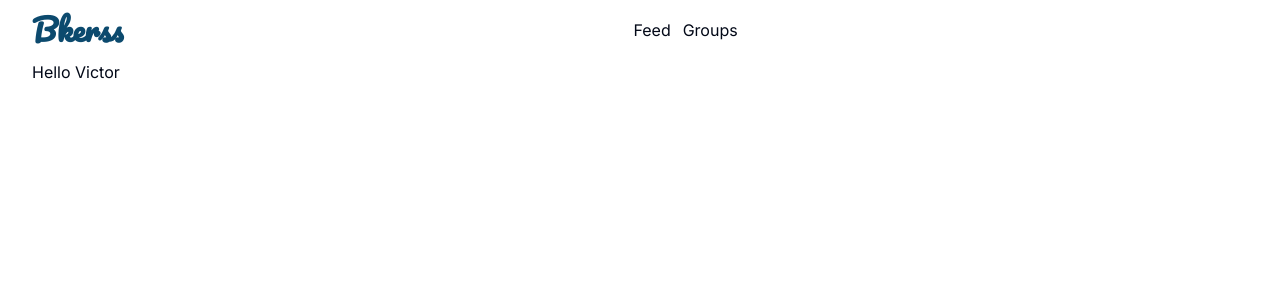
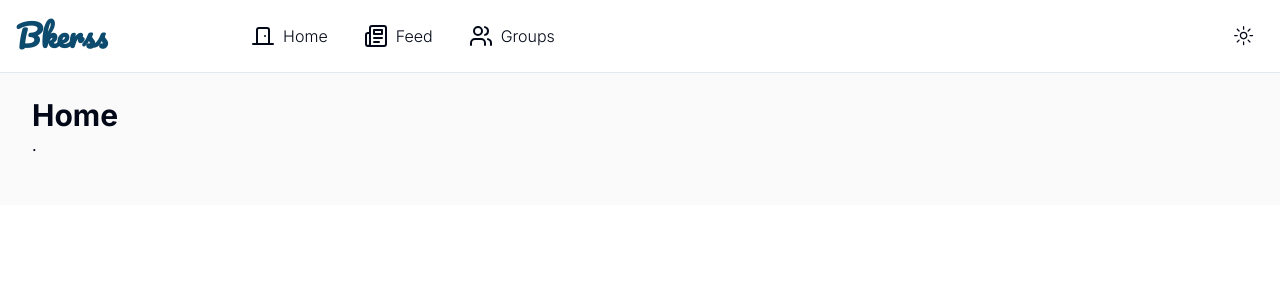
Before and after one commit to victoroab/bkerss, a Next.js app: page /app in a window 1280 px wide. Shown: the top 300 px of the page. Built offline with nearby package versions, Linux system fonts and the light colour scheme; no server answers.

Commit message:
ui: dark mode

```diff
--- a/src/app/(app)/app/page.tsx
+++ b/src/app/(app)/app/page.tsx
@@ -1,3 +1,8 @@
 export default function Page() {
-  return <div>Hello Victor</div>
+  return (
+    <div className="w-full flex flex-col flex-1">
+      <h1 className="text-3xl font-bold">Home</h1>
+      <div className="my-auto">.</div>
+    </div>
+  )
 }
--- a/src/app/(app)/layout.tsx
+++ b/src/app/(app)/layout.tsx
@@ -2,9 +2,13 @@ import { AppHeader } from '@/components/headers'
 
 export default function AppLayout({ children }: { children: React.ReactNode }) {
   return (
-    <main className="w-full">
+    <main className="w-full min-h-screen">
       <AppHeader />
-      <div className="container">{children}</div>
+      <main className="flex w-full flex-1 flex-col">
+        <div className="w-full bg-neutral-50 pt-6 pb-12">
+          <div className="container max-sm:px-4 mx-auto">{children}</div>
+        </div>
+      </main>
     </main>
   )
 }
--- a/src/app/layout.tsx
+++ b/src/app/layout.tsx
@@ -2,6 +2,7 @@ import type { Metadata } from 'next'
 import { Inter } from 'next/font/google'
 import './globals.css'
 import { ClerkProvider } from '@clerk/nextjs'
+import { ThemeProvider } from '@/components/theme-provider'
 
 const inter = Inter({ subsets: ['latin'] })
 
@@ -18,7 +19,16 @@ export default function RootLayout({
   return (
     <ClerkProvider>
       <html lang="en">
-        <body className={inter.className}>{children}</body>
+        <body className={inter.className}>
+          <ThemeProvider
+            attribute="class"
+            defaultTheme="system"
+            enableSystem
+            disableTransitionOnChange
+          >
+            {children}
+          </ThemeProvider>
+        </body>
       </html>
     </ClerkProvider>
   )
--- a/src/components/headers.tsx
+++ b/src/components/headers.tsx
@@ -4,10 +4,12 @@ import { Button } from './ui/button'
 import { Pacifico } from 'next/font/google'
 import { cn } from '@/lib/utils'
 import { useEffect, useState } from 'react'
-import { SignedIn, SignIn } from '@clerk/nextjs'
+import { SignedIn, SignIn, UserButton } from '@clerk/nextjs'
 import { SignOutButton, SignedOut } from '@clerk/clerk-react'
 import { Dialog, DialogContent, DialogTrigger } from './ui/dialog'
+import { DoorClosed, Newspaper, Users } from 'lucide-react'
 import Link from 'next/link'
+import { ModeToggle } from './mode-toggle'
 
 const pacifico = Pacifico({
   weight: '400',
@@ -87,35 +89,39 @@ export function Header() {
 }
 
 export function AppHeader() {
-  const [isScroll, setIsScroll] = useState<0 | 1>(0)
-  window.addEventListener('scroll', () => {
-    if (window.scrollY < LOWER) {
-      setIsScroll(0)
-    }
-    if (window.scrollY > LOWER && window.scrollY < UPPER) {
-      setIsScroll(1)
-    }
-  })
-
   return (
-    <header
-      className={`w-full inset-x-0 transition-all duration-150 sticky top-0 z-20 flex items-center backdrop-blur-md ${
-        isScroll > 0 && 'border-b'
-      }`}
-    >
-      <nav className="container flex items-center justify-between py-3">
-        <span
-          className={cn(pacifico.className, 'text-3xl font-bold text-sky-900')}
-        >
-          Bkerss
-        </span>
-        <menu>
-          <ul className="flex items-center gap-3">
-            <li className="cursor-pointer hover:text-sky-600">Feed</li>
-            <li className="cursor-pointer hover:text-sky-600">Groups</li>
+    <header className="w-full inset-x-0 transition-all duration-150 sticky z-20 flex items-center backdrop-blur-md border-b">
+      <nav className="w-full flex items-center p-4">
+        <Link href={'/app'}>
+          <span
+            className={cn(
+              pacifico.className,
+              'text-3xl font-bold text-sky-900'
+            )}
+          >
+            Bkerss
+          </span>
+        </Link>
+        <menu className="ml-36">
+          <ul className="flex items-center gap-9">
+            <li className="cursor-pointer hover:text-sky-600 font-light flex items-center gap-2">
+              <DoorClosed />
+              Home
+            </li>
+            <li className="cursor-pointer hover:text-sky-600 font-light flex items-center gap-2">
+              <Newspaper />
+              Feed
+            </li>
+            <li className="cursor-pointer hover:text-sky-600 font-light flex items-center gap-2">
+              <Users />
+              Groups
+            </li>
           </ul>
         </menu>
-        <div className="flex items-center gap-4"></div>
+        <div className="flex items-center gap-2 ml-auto">
+          <ModeToggle />
+          <UserButton />
+        </div>
       </nav>
     </header>
   )
--- /dev/null
+++ b/src/components/ui/dropdown-menu.tsx
@@ -0,0 +1,200 @@
+"use client"
+
+import * as React from "react"
+import * as DropdownMenuPrimitive from "@radix-ui/react-dropdown-menu"
+import { Check, ChevronRight, Circle } from "lucide-react"
+
+import { cn } from "@/lib/utils"
+
+const DropdownMenu = DropdownMenuPrimitive.Root
+
+const DropdownMenuTrigger = DropdownMenuPrimitive.Trigger
+
+const DropdownMenuGroup = DropdownMenuPrimitive.Group
+
+const DropdownMenuPortal = DropdownMenuPrimitive.Portal
+
+const DropdownMenuSub = DropdownMenuPrimitive.Sub
+
+const DropdownMenuRadioGroup = DropdownMenuPrimitive.RadioGroup
+
+const DropdownMenuSubTrigger = React.forwardRef<
+  React.ElementRef<typeof DropdownMenuPrimitive.SubTrigger>,
+  React.ComponentPropsWithoutRef<typeof DropdownMenuPrimitive.SubTrigger> & {
+    inset?: boolean
+  }
+>(({ className, inset, children, ...props }, ref) => (
+  <DropdownMenuPrimitive.SubTrigger
+    ref={ref}
+    className={cn(
+      "flex cursor-default select-none items-center rounded-sm px-2 py-1.5 text-sm outline-none focus:bg-accent data-[state=open]:bg-accent",
+      inset && "pl-8",
+      className
+    )}
+    {...props}
+  >
+    {children}
+    <ChevronRight className="ml-auto h-4 w-4" />
+  </DropdownMenuPrimitive.SubTrigger>
+))
+DropdownMenuSubTrigger.displayName =
+  DropdownMenuPrimitive.SubTrigger.displayName
+
+const DropdownMenuSubContent = React.forwardRef<
+  React.ElementRef<typeof DropdownMenuPrimitive.SubContent>,
+  React.ComponentPropsWithoutRef<typeof DropdownMenuPrimitive.SubContent>
+>(({ className, ...props }, ref) => (
+  <DropdownMenuPrimitive.SubContent
+    ref={ref}
+    className={cn(
+      "z-50 min-w-[8rem] overflow-hidden rounded-md border bg-popover p-1 text-popover-foreground shadow-lg data-[state=open]:animate-in data-[state=closed]:animate-out data-[state=closed]:fade-out-0 data-[state=open]:fade-in-0 data-[state=closed]:zoom-out-95 data-[state=open]:zoom-in-95 data-[side=bottom]:slide-in-from-top-2 data-[side=left]:slide-in-from-right-2 data-[side=right]:slide-in-from-left-2 data-[side=top]:slide-in-from-bottom-2",
+      className
+    )}
+    {...props}
+  />
+))
+DropdownMenuSubContent.displayName =
+  DropdownMenuPrimitive.SubContent.displayName
+
+const DropdownMenuContent = React.forwardRef<
+  React.ElementRef<typeof DropdownMenuPrimitive.Content>,
+  React.ComponentPropsWithoutRef<typeof DropdownMenuPrimitive.Content>
+>(({ className, sideOffset = 4, ...props }, ref) => (
+  <DropdownMenuPrimitive.Portal>
+    <DropdownMenuPrimitive.Content
+      ref={ref}
+      sideOffset={sideOffset}
+      className={cn(
+        "z-50 min-w-[8rem] overflow-hidden rounded-md border bg-popover p-1 text-popover-foreground shadow-md data-[state=open]:animate-in data-[state=closed]:animate-out data-[state=closed]:fade-out-0 data-[state=open]:fade-in-0 data-[state=closed]:zoom-out-95 data-[state=open]:zoom-in-95 data-[side=bottom]:slide-in-from-top-2 data-[side=left]:slide-in-from-right-2 data-[side=right]:slide-in-from-left-2 data-[side=top]:slide-in-from-bottom-2",
+        className
+      )}
+      {...props}
+    />
+  </DropdownMenuPrimitive.Portal>
+))
+DropdownMenuContent.displayName = DropdownMenuPrimitive.Content.displayName
+
+const DropdownMenuItem = React.forwardRef<
+  React.ElementRef<typeof DropdownMenuPrimitive.Item>,
+  React.ComponentPropsWithoutRef<typeof DropdownMenuPrimitive.Item> & {
+    inset?: boolean
+  }
+>(({ className, inset, ...props }, ref) => (
+  <DropdownMenuPrimitive.Item
+    ref={ref}
+    className={cn(
+      "relative flex cursor-default select-none items-center rounded-sm px-2 py-1.5 text-sm outline-none transition-colors focus:bg-accent focus:text-accent-foreground data-[disabled]:pointer-events-none data-[disabled]:opacity-50",
+      inset && "pl-8",
+      className
+    )}
+    {...props}
+  />
+))
+DropdownMenuItem.displayName = DropdownMenuPrimitive.Item.displayName
+
+const DropdownMenuCheckboxItem = React.forwardRef<
+  React.ElementRef<typeof DropdownMenuPrimitive.CheckboxItem>,
+  React.ComponentPropsWithoutRef<typeof DropdownMenuPrimitive.CheckboxItem>
+>(({ className, children, checked, ...props }, ref) => (
+  <DropdownMenuPrimitive.CheckboxItem
+    ref={ref}
+    className={cn(
+      "relative flex cursor-default select-none items-center rounded-sm py-1.5 pl-8 pr-2 text-sm outline-none transition-colors focus:bg-accent focus:text-accent-foreground data-[disabled]:pointer-events-none data-[disabled]:opacity-50",
+      className
+    )}
+    checked={checked}
+    {...props}
+  >
+    <span className="absolute left-2 flex h-3.5 w-3.5 items-center justify-center">
+      <DropdownMenuPrimitive.ItemIndicator>
+        <Check className="h-4 w-4" />
+      </DropdownMenuPrimitive.ItemIndicator>
+    </span>
+    {children}
+  </DropdownMenuPrimitive.CheckboxItem>
+))
+DropdownMenuCheckboxItem.displayName =
+  DropdownMenuPrimitive.CheckboxItem.displayName
+
+const DropdownMenuRadioItem = React.forwardRef<
+  React.ElementRef<typeof DropdownMenuPrimitive.RadioItem>,
+  React.ComponentPropsWithoutRef<typeof DropdownMenuPrimitive.RadioItem>
+>(({ className, children, ...props }, ref) => (
+  <DropdownMenuPrimitive.RadioItem
+    ref={ref}
+    className={cn(
+      "relative flex cursor-default select-none items-center rounded-sm py-1.5 pl-8 pr-2 text-sm outline-none transition-colors focus:bg-accent focus:text-accent-foreground data-[disabled]:pointer-events-none data-[disabled]:opacity-50",
+      className
+    )}
+    {...props}
+  >
+    <span className="absolute left-2 flex h-3.5 w-3.5 items-center justify-center">
+      <DropdownMenuPrimitive.ItemIndicator>
+        <Circle className="h-2 w-2 fill-current" />
+      </DropdownMenuPrimitive.ItemIndicator>
+    </span>
+    {children}
+  </DropdownMenuPrimitive.RadioItem>
+))
+DropdownMenuRadioItem.displayName = DropdownMenuPrimitive.RadioItem.displayName
+
+const DropdownMenuLabel = React.forwardRef<
+  React.ElementRef<typeof DropdownMenuPrimitive.Label>,
+  React.ComponentPropsWithoutRef<typeof DropdownMenuPrimitive.Label> & {
+    inset?: boolean
+  }
+>(({ className, inset, ...props }, ref) => (
+  <DropdownMenuPrimitive.Label
+    ref={ref}
+    className={cn(
+      "px-2 py-1.5 text-sm font-semibold",
+      inset && "pl-8",
+      className
+    )}
+    {...props}
+  />
+))
+DropdownMenuLabel.displayName = DropdownMenuPrimitive.Label.displayName
+
+const DropdownMenuSeparator = React.forwardRef<
+  React.ElementRef<typeof DropdownMenuPrimitive.Separator>,
+  React.ComponentPropsWithoutRef<typeof DropdownMenuPrimitive.Separator>
+>(({ className, ...props }, ref) => (
+  <DropdownMenuPrimitive.Separator
+    ref={ref}
+    className={cn("-mx-1 my-1 h-px bg-muted", className)}
+    {...props}
+  />
+))
+DropdownMenuSeparator.displayName = DropdownMenuPrimitive.Separator.displayName
+
+const DropdownMenuShortcut = ({
+  className,
+  ...props
+}: React.HTMLAttributes<HTMLSpanElement>) => {
+  return (
+    <span
+      className={cn("ml-auto text-xs tracking-widest opacity-60", className)}
+      {...props}
+    />
+  )
+}
+DropdownMenuShortcut.displayName = "DropdownMenuShortcut"
+
+export {
+  DropdownMenu,
+  DropdownMenuTrigger,
+  DropdownMenuContent,
+  DropdownMenuItem,
+  DropdownMenuCheckboxItem,
+  DropdownMenuRadioItem,
+  DropdownMenuLabel,
+  DropdownMenuSeparator,
+  DropdownMenuShortcut,
+  DropdownMenuGroup,
+  DropdownMenuPortal,
+  DropdownMenuSub,
+  DropdownMenuSubContent,
+  DropdownMenuSubTrigger,
+  DropdownMenuRadioGroup,
+}
```
